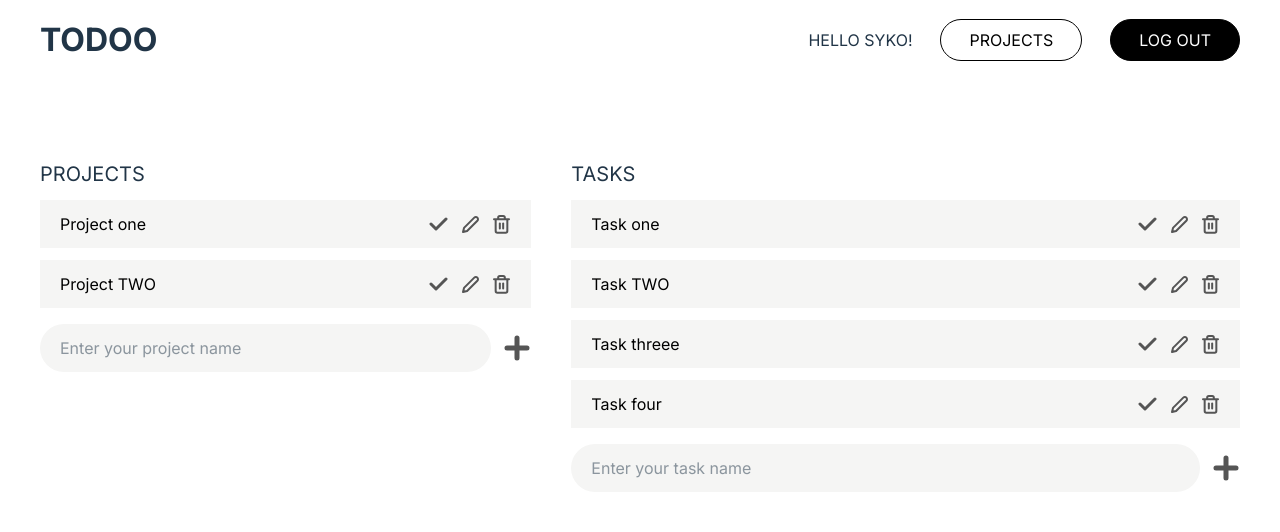
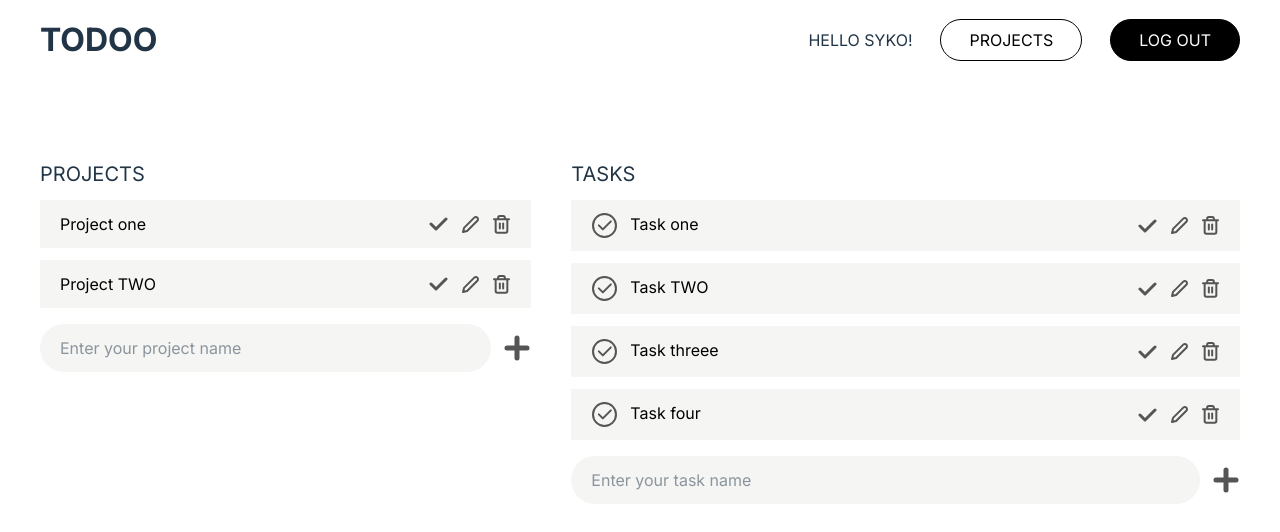
Before and after one commit to sykolax/todo-react-express, a React (Vite) app in the folder client/: page /projects in a window 1280 px wide. Shown: the top 532 px of the page. Built offline with nearby package versions, Linux system fonts and the light colour scheme; a web font is replaced by a local one.

Commit message:
fix: task panel checkbox enabled

```diff
--- a/client/src/features/projects/components/Panel.tsx
+++ b/client/src/features/projects/components/Panel.tsx
@@ -54,7 +54,7 @@ function ProjectRow ({ itemProps }: { itemProps: ItemProps }) {
 function TaskRow ({ itemProps }: { itemProps: ItemProps }) {
     return (
         <div className="bg-stone-100 px-5 py-3 w-full text-black flex justify-between">
-            <div>
+            <div className="flex gap-3">
                 <IconButton icon={uncheckedIcon} />
                 { itemProps.label }
             </div>
--- a/client/src/features/projects/components/ProjectPagePanel.tsx
+++ b/client/src/features/projects/components/ProjectPagePanel.tsx
@@ -22,7 +22,7 @@ export default function ProjectPagePanel(){
     return (
         <div className="flex px-10 gap-10 mt-20">
             <Panel className="grow-1" type="project" items={[{id: 1, label: "Project one"}, {id: 2, label: "Project TWO"}]} title="PROJECTS" inputPlaceholder="Enter your project name" />
-            <Panel className="grow-2" type="project" items={[{id: 1, label: "Task one", checked: true}, {id: 2, label: "Task TWO", checked:false}, {id: 3, label: "Task threee", checked:false}, {id: 4, label: "Task four", checked:false},]} title="TASKS" inputPlaceholder="Enter your task name" />
+            <Panel className="grow-2" type="task" items={[{id: 1, label: "Task one", checked: true}, {id: 2, label: "Task TWO", checked:false}, {id: 3, label: "Task threee", checked:false}, {id: 4, label: "Task four", checked:false},]} title="TASKS" inputPlaceholder="Enter your task name" />
         </div>
     );
 }
```
